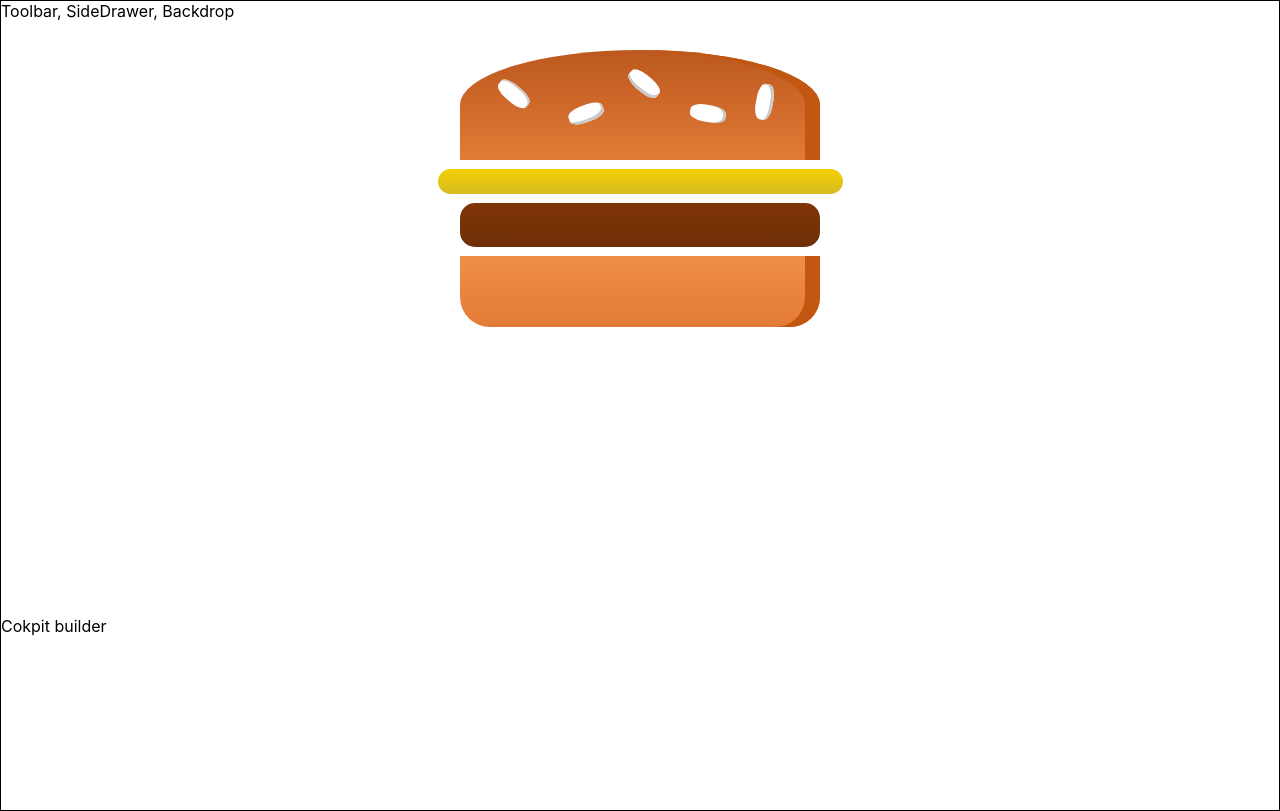
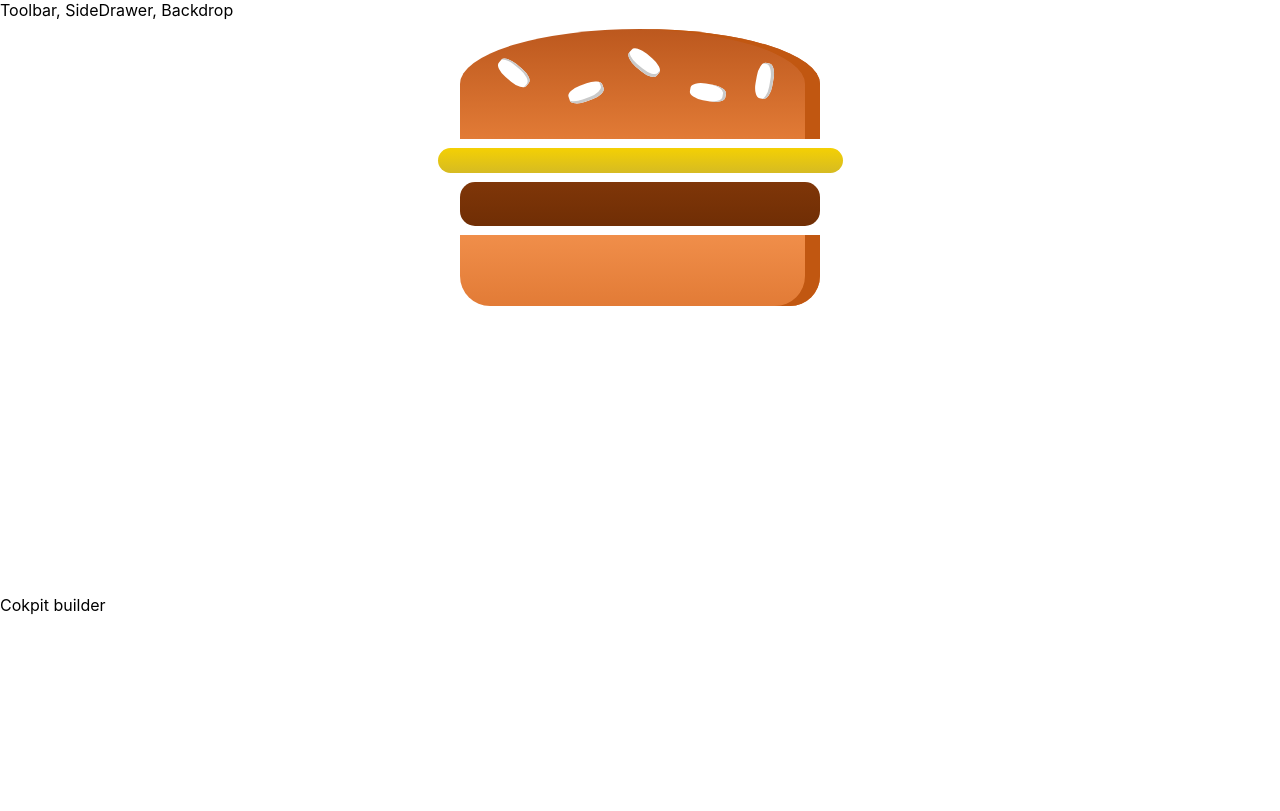
Before and after one commit to PabloVillacanhas/yummy_burger, a React app: page / in a window 1280 px wide. Built offline with nearby package versions, Linux system fonts and the light colour scheme.

Commit message:
Set correctly css for view burger on single page

```diff
--- a/src/components/Layout/Layout.scss
+++ b/src/components/Layout/Layout.scss
@@ -1,11 +1,5 @@
 .layout{
-    border: 1px solid black;
-
-    .toolbar{
-        height: 5vh;
-    }
-
-    main{
-        height: 95vh;
-    }
+    height: 100vh;
+    display: flex;
+    flex-direction: column;
 }
```
